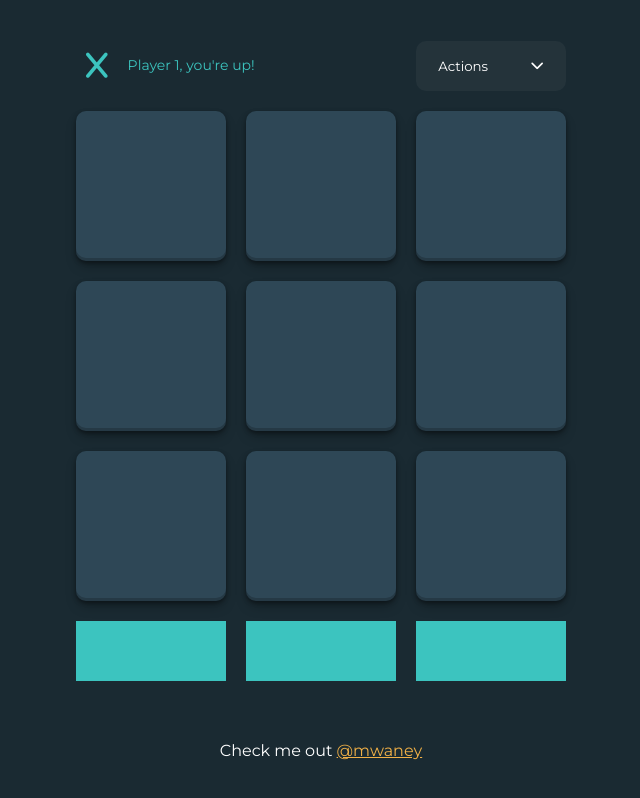
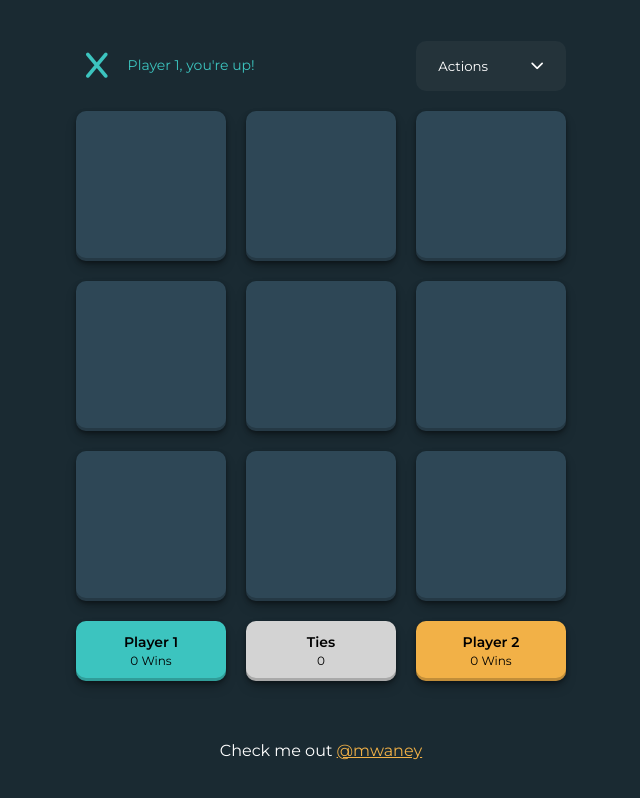
Before and after one commit to mwaney/TICTACTOE2, a plain HTML site: page vanillajs/index.html in a window 1280 px wide. Shown: the whole page, without its empty margins (319-959 px from the left). Drawn offline with Linux system fonts and the light colour scheme.

Commit message:
Style scoreboard

```diff
--- a/vanillajs/css/index.css
+++ b/vanillajs/css/index.css
@@ -163,7 +163,19 @@ button:hover {
   opacity: 90%;
 }
 .score {
-  background-color: var(--turquoise);
+  display: flex;
+  flex-direction: column;
+  justify-content: center;
+  align-items: center;
+  border-radius: 10px;
+}
+.score p {
+  font-size: 14px;
+  font-weight: 600;
+}
+.score span {
+  font-size: 12px;
+  margin-top: 2px;
 }
 
 footer {
--- a/vanillajs/index.html
+++ b/vanillajs/index.html
@@ -42,11 +42,23 @@
         <div class="square shadow" data-id="square"></div>
         <div class="square shadow" data-id="square"></div>
         <div class="square shadow" data-id="square"></div>
-        <div class="score"></div>
-        <div class="score"></div>
-        <div class="score"></div>
+
+        <!-- Scoreboard -->
+        <div class="score shadow" style="background-color: var(--turquoise)">
+          <p>Player 1</p>
+          <span data-id="p1-wins">0 Wins</span>
+        </div>
+        <div class="score shadow" style="background-color: var(--light-gray)">
+          <p>Ties</p>
+          <span data-id="ties">0</span>
+        </div>
+        <div class="score shadow" style="background-color: var(--yellow)">
+          <p>Player 2</p>
+          <span data-id="p2wins">0 Wins</span>
+        </div>
       </div>
     </main>
+
     <footer>
       <p>
         Check me out
```
